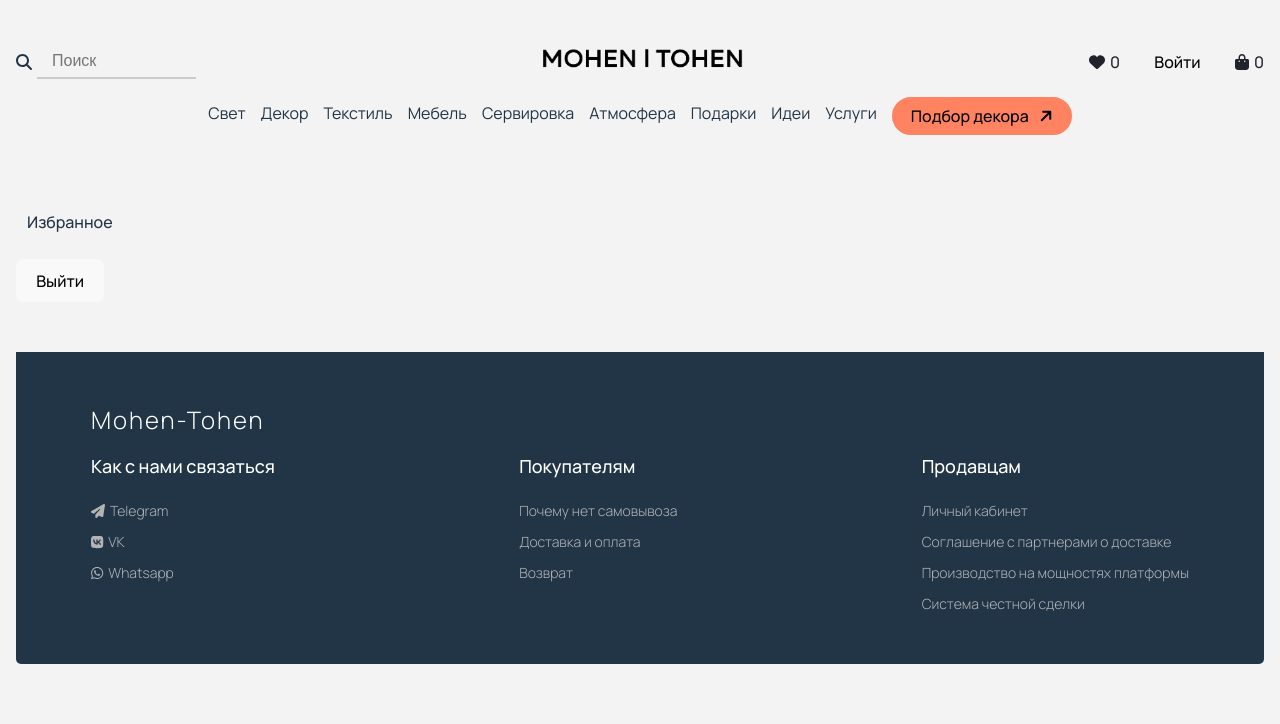
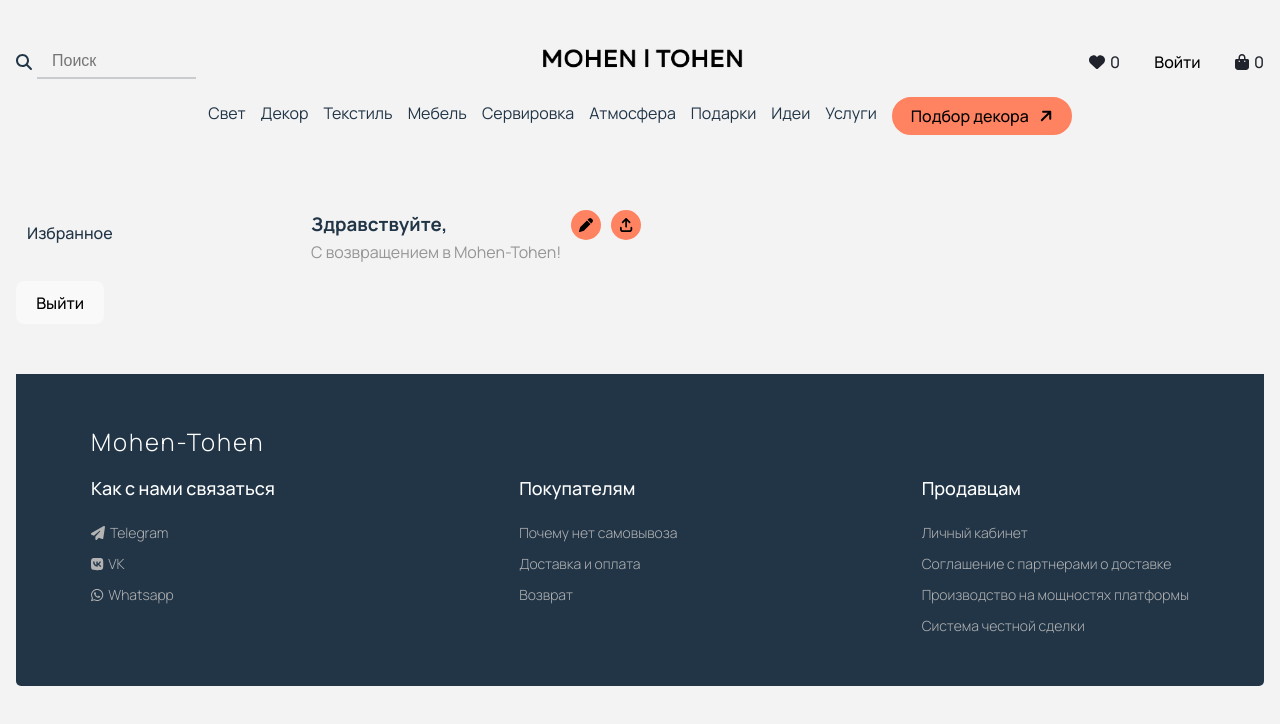
Before and after one commit to andrey-zinoviev-dev/mohen-tohen, a React (Vite) app: page /profile/1 in a window 1280 px wide. Shown: the top 724 px of the page. Built offline with nearby package versions, Linux system fonts and the light colour scheme; no server answers.

Commit message:
updated account page: added share and edit buttons

```diff
--- a/src/Account.css
+++ b/src/Account.css
@@ -37,6 +37,42 @@
     width: 100%;
     align-items: flex-start;
     gap: 15px;
+}
+
+.account__wrapper-user {
+    display: flex;
+    align-items: flex-start;
+    gap: 10px;
+}
+
+.account__wrapper-user-text {
+    display: flex;
+    flex-direction: column;
+    align-items: flex-start;
+    gap: 2px;
+}
+
+.account__wrapper-user-text span {
+    color: #949694;
+}
+
+.account__wrapper-user button {
+    /* background-color: transparent; */
+    background-color: #FF8261;
+    /* color: ; */
+    aspect-ratio: 1/1;
+    padding: 0;
+    width: 30px;
+    border-radius: 50%;
+    display: flex;
+    align-items: center;
+    justify-content: center;
+    font-size: 14px;
+    transition: all 0.25s ease-in-out;
+}
+
+.account__wrapper-user button:hover {
+    color: white;
 }
 
 .account__wrapper h3 {
--- a/src/Account.tsx
+++ b/src/Account.tsx
@@ -7,12 +7,21 @@ import { Outlet } from "react-router-dom";
 // import LinksComp from "./LinksComp";
 import { AccountLinks } from "./AccountLinks";
 import { useUserLogoutMutation } from "./features/apiSlice";
-import { useAppDispatch } from "./hooks";
+import { useAppDispatch, useAppSelector } from "./hooks";
 import { userLogout } from "./features/userSlice";
 import { useNavigate } from "react-router-dom";
+import { FontAwesomeIcon } from "@fortawesome/react-fontawesome";
+import { faArrowUpFromBracket, faPen } from "@fortawesome/free-solid-svg-icons";
+import EditButton from "./EditButton";
+import ShareButton from "./ShareButton";
 
 export default function Account() {
     const [logout] = useUserLogoutMutation();
+    //redux
+    const userState = useAppSelector((state) => {
+        return state.user;
+    });
+
     // //links
     // const links = !userState.seller ? accountLinks : accountSellerLinks;
 
@@ -36,6 +45,20 @@ export default function Account() {
                     <FontAwesomeIcon icon={faArrowLeft} />
                     <span>Назад</span>
                 </button> */}
+                {/* <div>
+                    <div>
+                        <span>{userState.phone}</span>
+                        <span>{userState.name}</span>
+                    </div>
+                    <div>
+                        <button>
+                            <FontAwesomeIcon icon={faPen} />
+                        </button>
+                        <button>
+                            <FontAwesomeIcon icon={faArrowUpFromBracket} />
+                        </button>
+                    </div>
+                </div> */}
                 <AccountLinks></AccountLinks>
 
                 <button onClick={() => {
@@ -56,6 +79,20 @@ export default function Account() {
             </div>
 
             <div className="account__wrapper">
+                <div className="account__wrapper-user">
+                    <div className="account__wrapper-user-text">
+                        <h3>Здравствуйте, {userState.name}</h3>
+                        <span>С возвращением в Mohen-Tohen!</span>
+                    </div>
+                    <EditButton />
+                    <ShareButton href={`${window.location.origin}/brands/${userState._id}`} />
+                    {/* <button>
+                        <FontAwesomeIcon icon={faPen} />
+                    </button>
+                    <button>
+                        <FontAwesomeIcon icon={faArrowUpFromBracket} />
+                    </button> */}
+                </div>
                 <Outlet></Outlet>
             </div>
 
--- a/src/AccountLinks.css
+++ b/src/AccountLinks.css
@@ -2,10 +2,14 @@
     display: flex;
     flex-direction: column;
     align-items: flex-start;
-    gap: 30px;
+    gap: 10px;
     list-style: none;
     padding: 0;
     margin: 0;
+}
+
+.account__links li {
+    display: flex;
 }
 
 .account__links-li-link {
--- /dev/null
+++ b/src/EditButton.tsx
@@ -0,0 +1,10 @@
+import { faPen } from "@fortawesome/free-solid-svg-icons";
+import { FontAwesomeIcon } from "@fortawesome/react-fontawesome";
+
+export default function EditButton() {
+    return (
+        <button>
+            <FontAwesomeIcon icon={faPen} />
+        </button>
+    )
+}
--- a/src/ShareButton.tsx
+++ b/src/ShareButton.tsx
@@ -1,6 +1,6 @@
 import { faArrowUpFromBracket } from "@fortawesome/free-solid-svg-icons";
 import { FontAwesomeIcon } from "@fortawesome/react-fontawesome";
-import { GoodInterface } from "./interfaces";
+// import { GoodInterface } from "./interfaces";
 import { useAppDispatch } from "./hooks";
 import { changeMessage } from "./features/notificationSlice";
 
```
